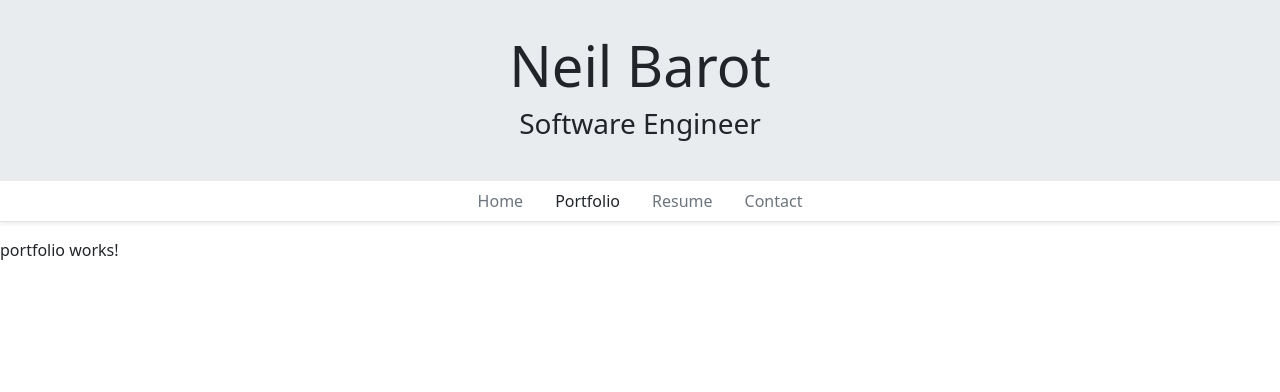
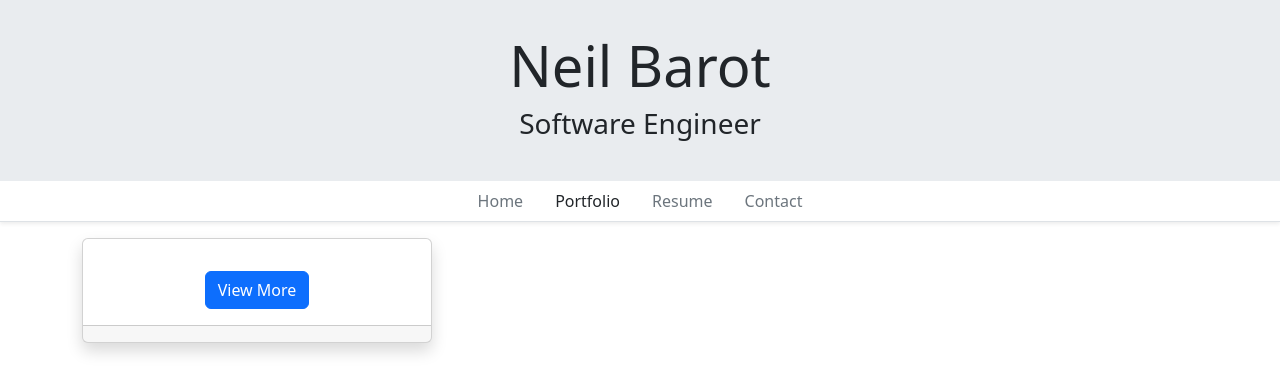
Before and after one commit to Neil-Barot/PortfolioWebsite, an Angular app: page /portfolio in a window 1280 px wide. Shown: the top 392 px of the page. Built offline with nearby package versions, Linux system fonts and the light colour scheme.

Commit message:
Portfolio: Project Card

```diff
--- a/src/app/app.module.ts
+++ b/src/app/app.module.ts
@@ -10,6 +10,7 @@
 import { PortfolioComponent } from './portfolio/portfolio.component';
 import { ResumeComponent } from './resume/resume.component';
 import { ContactComponent } from './contact/contact.component';
+import { ProjectCardComponent } from './project-card/project-card.component';
 
 @NgModule({
   declarations: [
@@ -19,7 +20,8 @@
     HomeComponent,
     PortfolioComponent,
     ResumeComponent,
-    ContactComponent
+    ContactComponent,
+    ProjectCardComponent
   ],
   imports: [
     BrowserModule,
--- a/src/app/portfolio/portfolio.component.html
+++ b/src/app/portfolio/portfolio.component.html
@@ -1 +1,7 @@
-<p>portfolio works!</p>
+<div class="container">
+    <div class="row">
+        <div class="col-lg-4 col-md-6 mb-4" style="max-width: 380px; min-width: 380px;">
+            <app-project-card></app-project-card>
+        </div>
+    </div>
+</div>
--- /dev/null
+++ b/src/app/project-card/project-card.component.css
@@ -0,0 +1,10 @@
+.tag {
+    padding: 0 20px;
+    height: 30px;
+    width: fit-content;
+    font-size: 14px;
+    line-height: 30px;
+    border-radius: 25px;
+    background-color: blue;
+    color: white;
+}
--- /dev/null
+++ b/src/app/project-card/project-card.component.html
@@ -0,0 +1,15 @@
+<div class="card shadow text-center" style="max-width: 350px; min-width: 350px;">
+    <div class="card-body">
+        <h5 class="card-title">{{project.name}}</h5>
+        <p class="card-text">{{project.summary}}</p>
+        <button class="btn btn-primary">View More</button>
+    </div>
+
+    <div class="card-footer">
+        <div class="d-flex flex-wrap justify-content-center">
+            <div *ngFor="let tag of project.tags">
+                <div class="tag me-2 mb-1">{{tag}}</div>
+            </div>
+        </div>
+    </div>
+</div>
```
Also changed, not shown: src/app/_models/Project.ts (added, +9 -0 lines), src/app/project-card/project-card.component.ts (added, +11 -0 lines).
